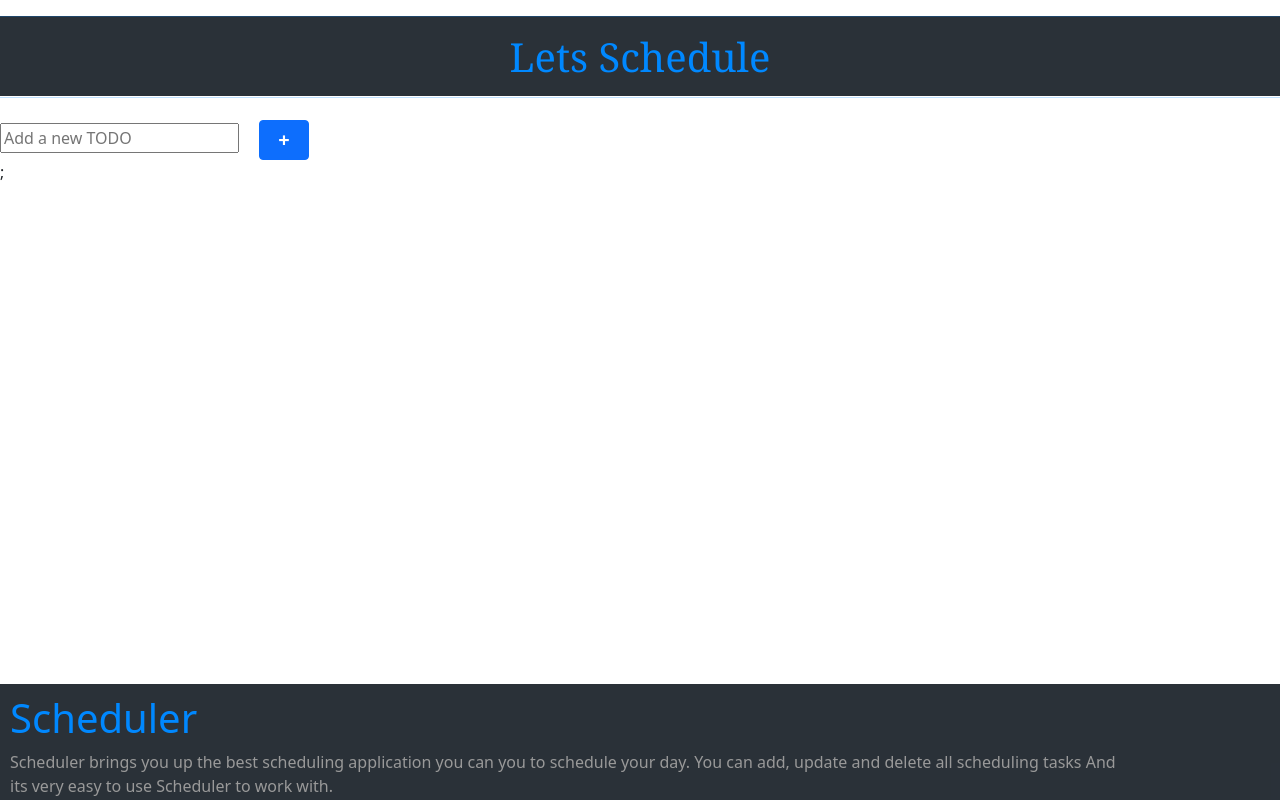
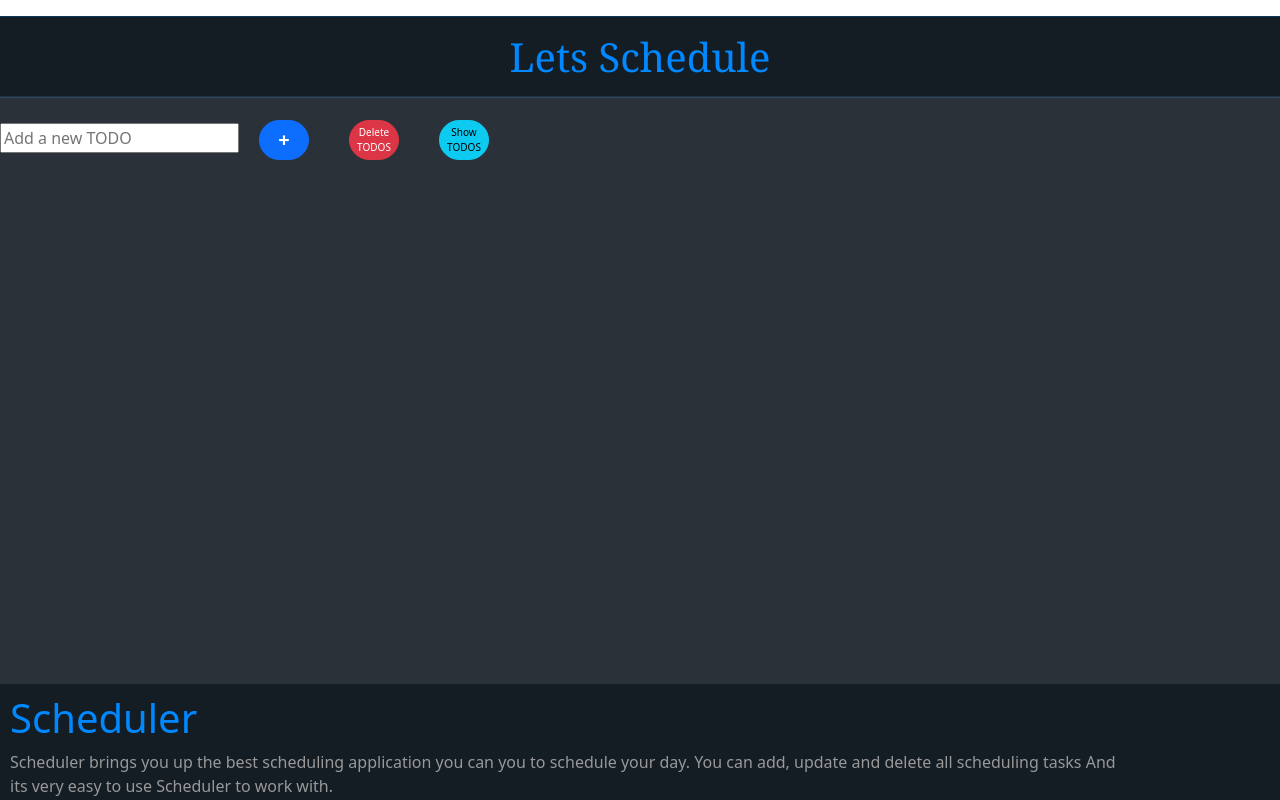
Before and after one commit to Alee985/SchedulerApp, a React (Create React App) app: page / in a window 1280 px wide. Shown: the top 800 px of the page. Built offline with nearby package versions, Linux system fonts and the light colour scheme.

Commit message:
UI UX Improved

```diff
--- a/package.json
+++ b/package.json
@@ -10,6 +10,7 @@
     "react": "^17.0.2",
     "react-bootstrap": "^1.6.1",
     "react-dom": "^17.0.2",
+    "react-router-dom": "^5.2.0",
     "react-scripts": "4.0.3",
     "web-vitals": "^1.1.2"
   },
--- a/src/App.js
+++ b/src/App.js
@@ -6,9 +6,9 @@ import Main from "./components/main";
 function App() {
 
   return (
-    <div>
+    <div className="body">
       <Header/>
-      <Main/>
+      <Main />
       <Footer/>
 
     </div>
--- a/src/components/main.jsx
+++ b/src/components/main.jsx
@@ -1,6 +1,9 @@
 import React,{useState} from "react";
 import { Button, Card, Form } from 'react-bootstrap';
 import 'bootstrap/dist/css/bootstrap.min.css';
+import {BrowserRouter as Router, Route, Switch} from 'react-router-dom'
+import {Link} from 'react-router-dom'
+import ShowTodos from "./showTodos.js";
 function Main(){
 
     const [isOpen, setIsOpen] = useState(false);
@@ -8,13 +11,17 @@ function Main(){
     const [title,setTitle]=useState("")
     const [des,setDes]=useState("")
     const [img,setImg]=useState("")
+    const [id,setId]=useState(1)
 
     const handleSubmit=(e)=>{
-        setTodos([...todos,{title,des,img}])
-        console.log(todos)
+        setTodos([...todos,{title,des,img,id}])
+
+        setId(()=>id+1)
         setIsOpen(!isOpen)
 
     }
+
+
     const togglePopup = () => {
         console.log(isOpen)
         let st=isOpen
@@ -34,21 +41,32 @@ function Main(){
 
                     Title:
                     <br/>
+
+
                     <input type="text" name="title" style={{width:"510px"}}  onChange={(e)=>setTitle(e.target.value)} />
+
                     <br/>
                     <br/>
+
                     <label> Description:</label>
                     <br/>
+
 
                     <textarea type="text" rows="4" cols="70" onChange={(e1)=>setDes(e1.target.value)} />
                     <br/>
 
                     <br/>
+
+
                     <input type="file" onChange={(e2)=>setImg(e2.target.value)}/>
 
                     <br/>
                     <br/>
-                    <button type="submit">Add Todo</button>
+
+
+                    <button type="submit" className="btn-primary" style={{borderRadius:"5px",marginLeft:'0px'}}>
+                        Add Todo
+                    </button>
 
                     </form>
 
@@ -62,39 +80,86 @@ function Main(){
         );
     }
 
+    const delTodos=()=>{
+        setTodos([])
+    }
+
+
+
     return(
         <>
+        <Router>
+           <Switch>
+
+           <Route exact path="/">
+
+
                 <br/>
                 <input  placeholder="Add a new TODO" readOnly/>
                 <Button className="btn-primary"
 
                 style={{width:"50px",marginLeft:"20px",height:"40px",
-        textAlign:"center",padding:"2px",fontSize:"20px"}}  onClick={togglePopup}><b>+</b>
+                textAlign:"center",padding:"2px",fontSize:"20px",borderRadius:"20px"}}  onClick={togglePopup}><b>+</b>
+
 
                 </Button>
 
+
+                <Button className="btn-danger"
+
+                style={{width:"50px",marginLeft:"40px",height:"40px",
+                textAlign:"center",padding:"2px",fontSize:"10px",borderRadius:"20px"}}  onClick={delTodos} >
+                    Delete TODOS
+                </Button>
+
+                <Link to="/todos">
+                    <Button className="btn-info"
+
+                    style={{width:"50px",marginLeft:"40px",height:"40px",
+                    textAlign:"center",padding:"2px",fontSize:"10px",borderRadius:"20px"}}  onClick={delTodos} >
+                        Show TODOS
+                    </Button>
+                </Link>
+
+                <br/>
                 <br/>
 
                 {/*Opens up the Pop Up on Button Click*/}
 
                 {isOpen && <PopUp/>}
 
-        {/*Here its not working....*/}
+
 
                 {todos.map(todo=>(
+
                     <>
+                    <Link to={"/"}>
+
                         <Card>
-                <Card.Body>
-                    {todo.title}
+                            <Card.Body className="card text-white bg-dark lg-3">
+                                {todo.id}
                             </Card.Body>
                         </Card>
+                    </Link>
+                    <br/>
+                    <br/>
 
                     </>
                 )
-        )};
+            )
+        }
 
+        </Route>
+
+        <Route exact path="/todos">
+            <ShowTodos todos={todos}/>
+        </Route>
+
+        </Switch>
+        </Router>
 
         </>
     );
+
 }
 export default Main;
--- /dev/null
+++ b/src/components/showTodos.js
@@ -0,0 +1,27 @@
+import {Card} from 'react-bootstrap';
+
+const ShowTodos=({todos})=>{
+    return(
+        <>
+
+           { todos.map((todo)=>{
+                return(
+                    <>
+
+                        <Card>
+                            <Card.Body className="card text-white bg-dark lg-3">
+                                {todo.title}
+                            </Card.Body>
+                            <br/>
+                        </Card>
+                    </>
+                    );
+                }
+
+            )
+        }
+        </>
+
+    )
+}
+export default ShowTodos;
--- a/src/index.css
+++ b/src/index.css
@@ -1,10 +1,7 @@
-body {
-  margin: 0;
-  font-family: -apple-system, BlinkMacSystemFont, 'Segoe UI', 'Roboto', 'Oxygen',
-    'Ubuntu', 'Cantarell', 'Fira Sans', 'Droid Sans', 'Helvetica Neue',
-    sans-serif;
-  -webkit-font-smoothing: antialiased;
-  -moz-osx-font-smoothing: grayscale;
+.body {
+  margin-left: 50;
+  /*background-color: rgb(149, 159, 250);*/
+  background-color: rgba(18, 26, 34, 0.897);
 }
 
 .header{
--- a/src/index.js
+++ b/src/index.js
@@ -3,10 +3,16 @@ import ReactDOM from 'react-dom';
 import './index.css';
 import App from './App';
 import reportWebVitals from './reportWebVitals';
+import {
+  BrowserRouter
+} from "react-router-dom";
+
 
 ReactDOM.render(
   <React.StrictMode>
+    <BrowserRouter>
     <App />
+    </BrowserRouter>
   </React.StrictMode>,
   document.getElementById('root')
 );
```
Also changed, not shown: src/components/todo.jsx (deleted, +0 -26 lines), 1 other file (tests, documents, lock files or other folders). Lines whose indentation alone changed are shown as unchanged.
